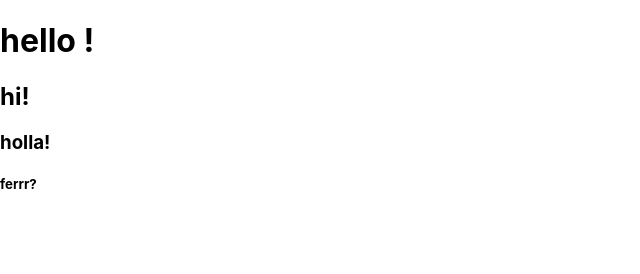
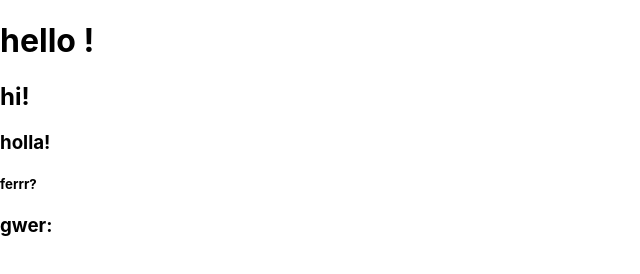
Before and after one commit to devbyAkshat/zerodha, a React app in the folder frontend/: page / in a window 1280 px wide. Shown: the full height of the page, 0-640 px from the left. Built offline with nearby package versions, Linux system fonts and the light colour scheme.

Commit message:
componentt

```diff
--- a/frontend/src/index.css
+++ b/frontend/src/index.css
@@ -11,6 +11,3 @@
   font-family: source-code-pro, Menlo, Monaco, Consolas, 'Courier New',
     monospace;
 }
-/* f{
-  color: aliceblue;
-} */
--- a/frontend/src/index.js
+++ b/frontend/src/index.js
@@ -11,6 +11,7 @@
       <h2>hi!</h2>
       <h3>holla!</h3>
       <h5>ferrr?</h5>
+      <h3>gwer:</h3>
     </div>
   </React.StrictMode>
 );
```
